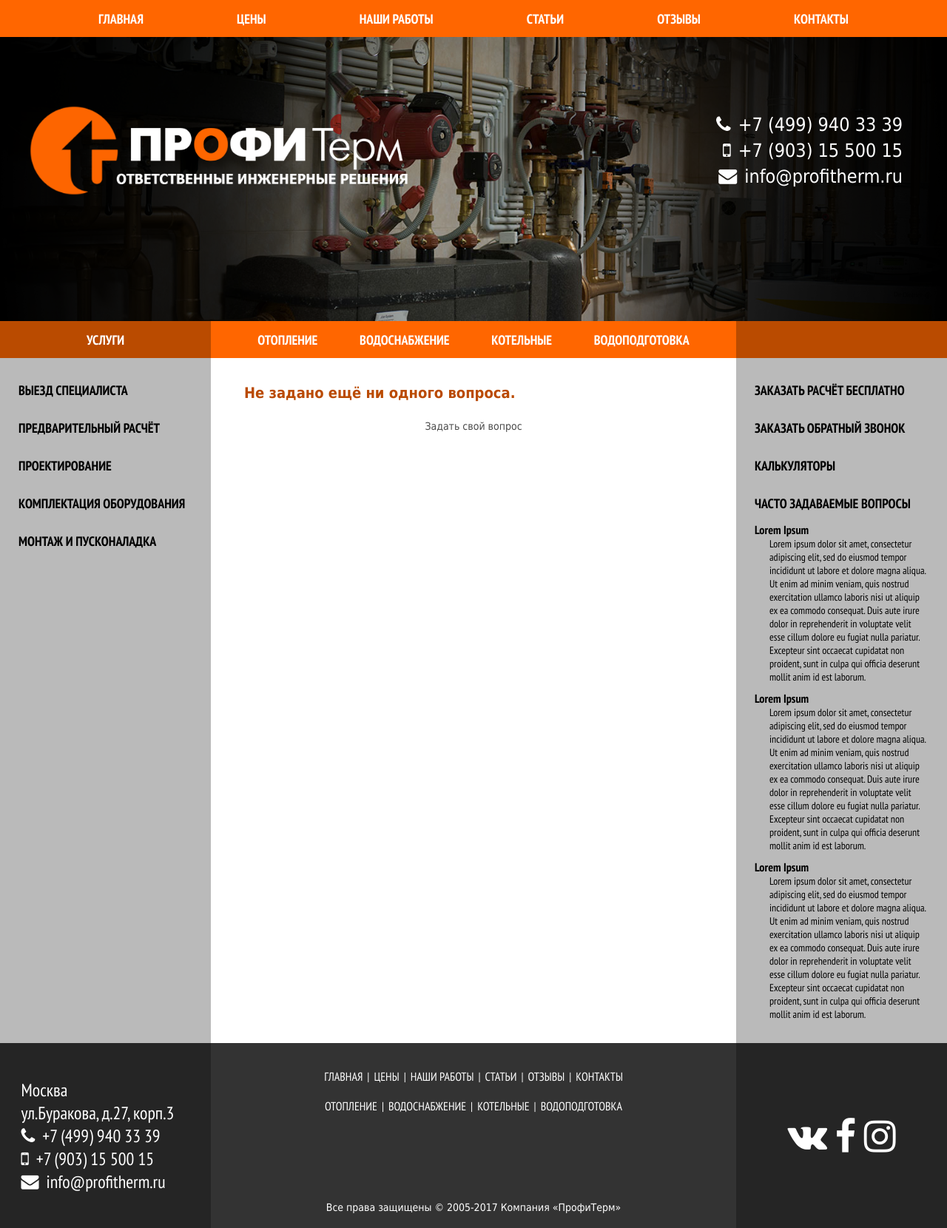
After one commit to Cerzon/profitherm, a Django app: page /faq/ in a window 1280 px wide. The commit adds this page. Shown: the whole page at 74% size. Run offline with Django 3.2, Linux system fonts and the light colour scheme; data that the repository does not hold is empty.

Commit message:
2017-04-17-20-07

```diff
--- a/profitherm/urls.py
+++ b/profitherm/urls.py
@@ -21,6 +21,7 @@ urlpatterns = [
     url(r'^admin/', admin.site.urls),
     url(r'^$', views.InfoPage.as_view(), {'page_name' : 'index'}),
     url(r'^articles/$', views.ArticleList.as_view(), name='article_list'),
+    url(r'^faq/$', views.FrequentlyAskedQuestionListView.as_view(), name='faq_list'),
     url(r'^feedback/$', views.FeedbackView.as_view(), name='feedback_list'),
     url(r'^feedback/add/$', views.FeedbackAddView.as_view(), name='feedback_add'),
     url(r'^feedback/send/$', views.FeedbackSendView.as_view(), name='feedback_success'),
--- a/sitepages/admin.py
+++ b/sitepages/admin.py
@@ -1,5 +1,5 @@
 from django.contrib import admin
-from .models import StaticPage, Article, ArticlePicture, Image, ImageGallery, Figure, DeployTemplate, PageArticle, CalculationOrder, Attachment, Feedback
+from .models import StaticPage, Article, ArticlePicture, Image, ImageGallery, Figure, DeployTemplate, PageArticle, CalculationOrder, Attachment, Feedback, FrequentlyAskedQuestion
 
 # Register your models here.
 
@@ -14,3 +14,4 @@ admin.site.register(PageArticle)
 admin.site.register(CalculationOrder)
 admin.site.register(Attachment)
 admin.site.register(Feedback)
+admin.site.register(FrequentlyAskedQuestion)
--- a/sitepages/templates/base.html
+++ b/sitepages/templates/base.html
@@ -107,9 +107,9 @@
                 <nav>
                     <ul class="sidemenu">
                         <li class="menu-item"><a href="{% url 'calculation_order_add' %}">Заказать расчёт бесплатно</a></li>
-                        <li class="menu-item"><a href="{% url 'info_page' 'callback' %}">Заказать обратный звонок</a></li>
-                        <li class="menu-item"><a href="{% url 'info_page' 'calculators' %}">Калькуляторы</a></li>
-                        <li class="menu-item"><a href="{% url 'info_page' 'faq' %}">Часто задаваемые вопросы</a></li>
+                        <li class="menu-item"><a href="{% url 'callback_form' %}">Заказать обратный звонок</a></li>
+                        <li class="menu-item"><a href="{% url 'calculators_list' %}">Калькуляторы</a></li>
+                        <li class="menu-item"><a href="{% url 'faq_list' %}">Часто задаваемые вопросы</a></li>
                     </ul>
                 </nav>
                 <!-- начало случайные FAQ -->
@@ -160,7 +160,7 @@
                     <li>|</li>
                     <li class="text-item"><a href="{% url 'article_list' %}">Статьи</a></li>
                     <li>|</li>
-                    <li class="text-item"><a href="{% url 'info_page' 'feedback' %}">Отзывы</a></li>
+                    <li class="text-item"><a href="{% url 'feedback_list' %}">Отзывы</a></li>
                     <li>|</li>
                     <li class="text-item"><a href="{% url 'info_page' 'contacts' %}">Контакты</a></li>
                 </ul>
--- /dev/null
+++ b/sitepages/templates/pages/faq_list.html
@@ -0,0 +1,21 @@
+{% extends "base.html" %}
+
+{% block maincontent %}
+{% for faq in faq_list %}
+    <article id="faq-{{ faq.id }}">
+        <header>
+            <h1>{% firstof faq.question_point faq.question_text %}</h1>
+        </header>
+        {{ faq.answer_text|safe }}
+    </article>
+{% empty %}
+    <article>
+        <header>
+            <h1>Не задано ещё ни одного вопроса.</h1>
+        </header>
+    </article>
+{% endfor %}
+<div class="align-center">
+    <a href="{% url 'faq_add' %}">Задать свой вопрос</a>
+</div>
+{% endblock maincontent %}
```
